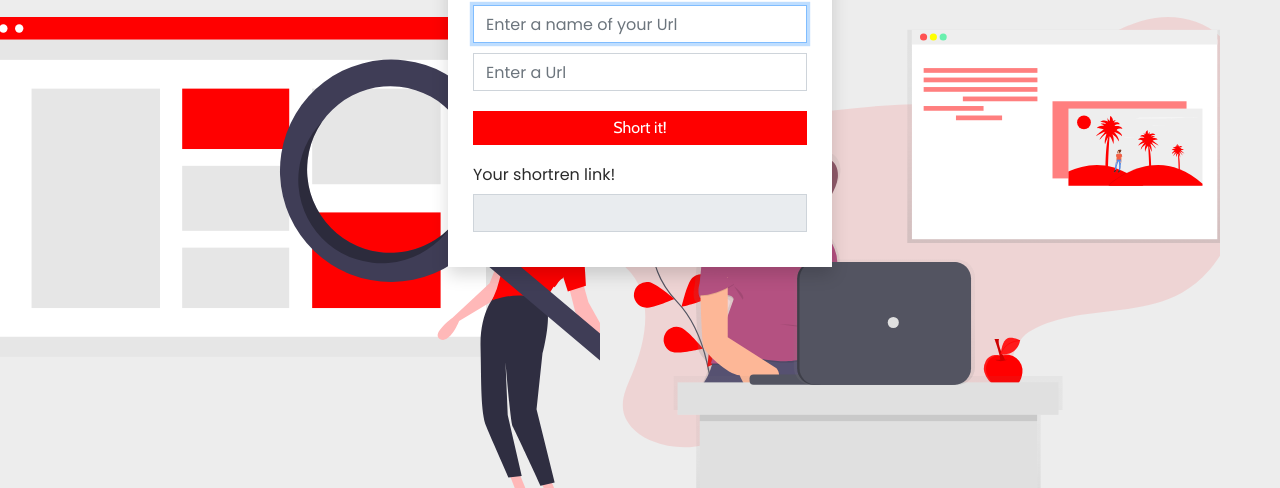
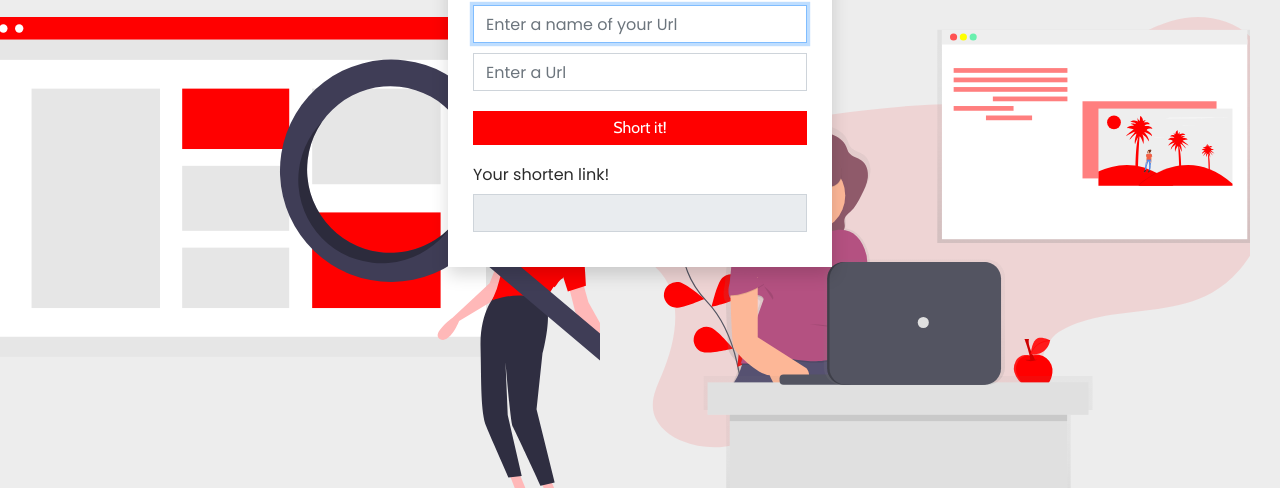
Before and after one commit to mouadTaoussi/minurl, a website: page Public/index.html in a window 1280 px wide. Shown: the part 312-800 px from the top of the page. Drawn offline with nearby package versions, Linux system fonts and the light colour scheme.

```diff
--- a/Public/index.css
+++ b/Public/index.css
@@ -24,13 +24,13 @@
 	display: grid;
 	grid-template-columns: 2fr 2fr;
 	height: 200px;
+	width: 100%;
 	grid-gap: 20px;
 	position: fixed;
 	z-index: -1;
 	/*position: absolute;*/
 	/*bottom: 120px;*/
 	margin-top: -250px;
-	/*justify-items: center;*/
 }
 .grid-svg div {
 	height: 500px;
--- a/Public/index.html
+++ b/Public/index.html
@@ -36,7 +36,7 @@
 			<p class="errors local-my-2"></p>
 			<button class="local-btn local-btn-danger submit_btn local-my-2">Short it!</button>
 
-			<h6 class="local-text-left local-text-dark local-my-2">Your shortren link!</h6>
+			<h6 class="local-text-left local-text-dark local-my-2">Your shorten link!</h6>
 			<input class="form-control local-input local-my-2" type="text" id="shorteren" name="name" disabled value="">
 
 	</div>
```
